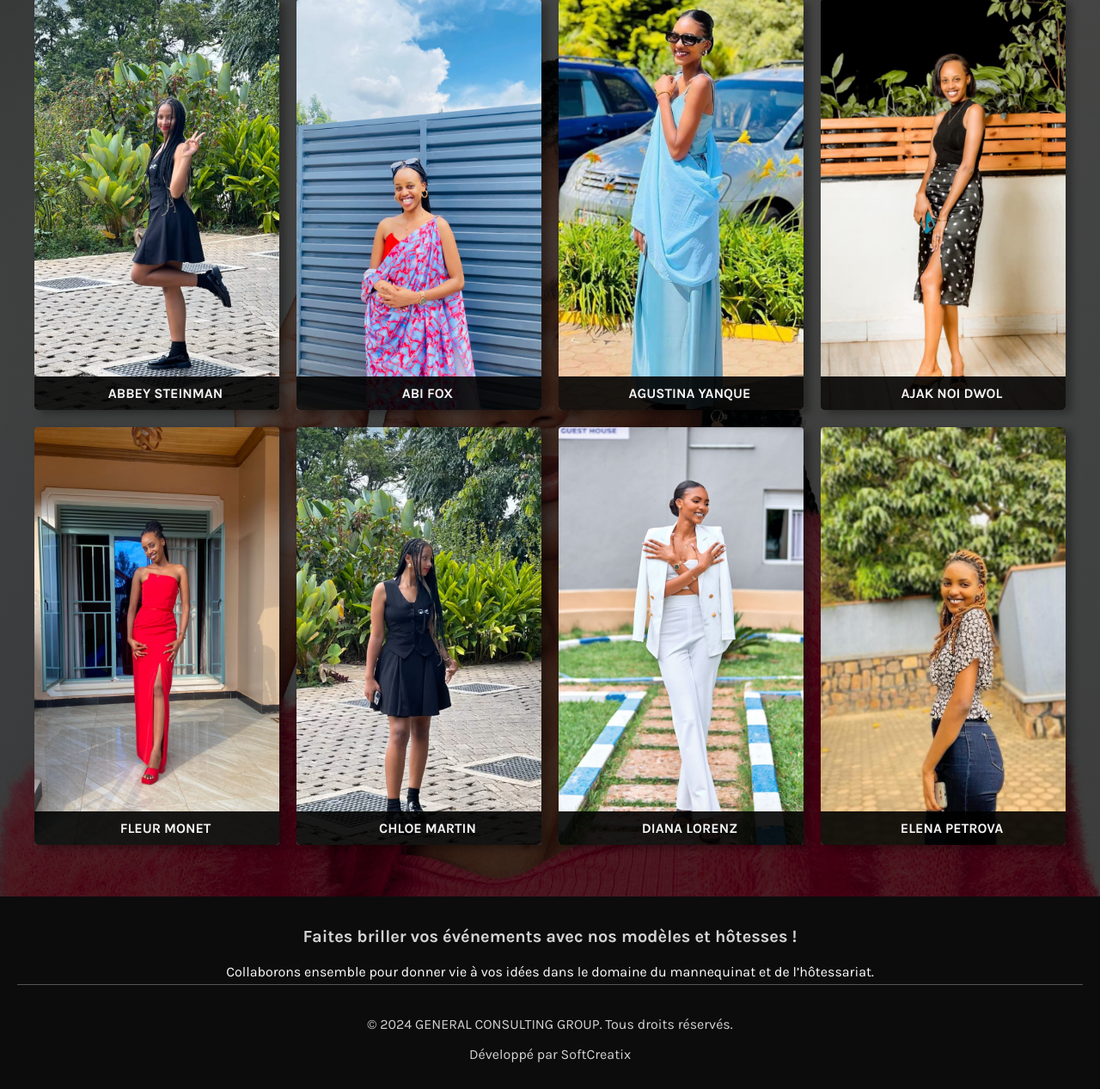
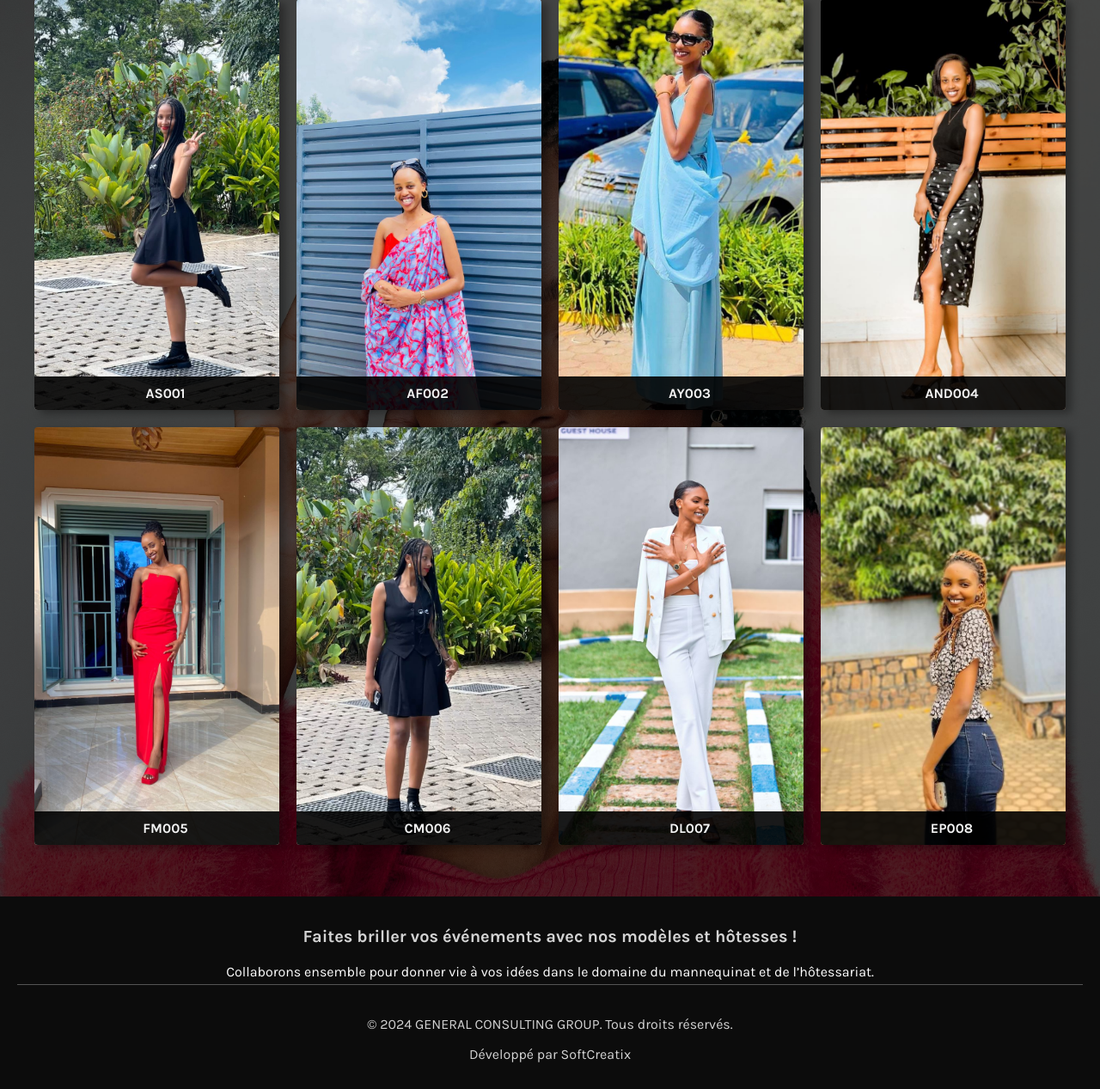
Before and after one commit to gabrielbuhendwa/mod-les-et-h-tesses, a PHP site: page /pages/gallerie.html in a window 1280 px wide. Shown: the part 263-1530 px from the top of the page at 86% size. Run offline with PHP 8.4, Linux system fonts and the light colour scheme; some web fonts are replaced.

Commit message:
add this to my repository

```diff
--- a/asset/css/hôtesses.css
+++ b/asset/css/hôtesses.css
@@ -32,7 +32,7 @@ header::before {
     left: 0;
     width: 100%;
     height: 100%;
-    background: rgba(0, 0, 0, 0.575);
+    background: rgba(0, 0, 0, 0.685);
     z-index: -1;
 }
 header .nav-bar {
@@ -267,7 +267,7 @@ header .nav-bar {
     left: 0;
     width: 100%;
     height: 100%;
-    background: rgba(0, 0, 0, 0.4);
+    background: rgba(0, 0, 0, 0.699);
     z-index: -1;
 }
 /*******************************************/
--- a/asset/css/modèle.css
+++ b/asset/css/modèle.css
@@ -32,7 +32,7 @@ header::before {
     left: 0;
     width: 100%;
     height: 100%;
-    background: rgba(0, 0, 0, 0.575);
+    background: rgba(0, 0, 0, 0.685);
     z-index: -1;
 }
 header .nav-bar {
@@ -267,7 +267,7 @@ header .nav-bar {
     left: 0;
     width: 100%;
     height: 100%;
-    background: rgba(0, 0, 0, 0.4);
+    background: rgba(0, 0, 0, 0.699);
     z-index: -1;
 }
 /*******************************************/
--- a/pages/gallerie.html
+++ b/pages/gallerie.html
@@ -66,7 +66,7 @@
             <!-- Card 1 -->
             <div class="card">
                 <img src="/asset/images/img5.jpeg" alt="Abbey Steinman">
-                <h3>ABBEY STEINMAN</h3>
+                <h3>AS001</h3>
                 <div class="card-details">
                     <p><strong>MODÈLES</strong></p>
                     <p><strong>Sexe:</strong> Femme</p>
@@ -81,7 +81,7 @@
             </div>
             <div class="card">
                 <img src="/asset/images/img16.jpeg" alt="Abi Fox">
-                <h3>ABI FOX</h3>
+                <h3>AF002</h3>
                 <div class="card-details">
                     <p><strong>HÔTESSES</strong></p>
                     <p><strong>Sexe:</strong> Femme</p>
@@ -96,7 +96,7 @@
             </div>
             <div class="card">
                 <img src="/asset/images/img2.jpeg" alt="Agustina Yanque">
-                <h3>AGUSTINA YANQUE</h3>
+                <h3>AY003</h3>
                 <div class="card-details">
                     <p><strong>MODÈLES</strong></p>
                     <p><strong>Sexe:</strong> Femme</p>
@@ -111,7 +111,7 @@
             </div>
             <div class="card">
                 <img src="/asset/images/img17.jpeg" alt="Ajak Noi Dwol">
-                <h3>AJAK NOI DWOL</h3>
+                <h3>AND004</h3>
                 <div class="card-details">
                     <p><strong>HÔTESSES</strong></p>
                     <p><strong>Sexe:</strong> Femme</p>
@@ -126,7 +126,7 @@
             </div>
             <div class="card">
                 <img src="/asset/images/img15.jpeg" alt="Fleur Monet">
-                <h3>FLEUR MONET</h3>
+                <h3>FM005</h3>
                 <div class="card-details">
                     <p><strong>MODÈLES</strong></p>
                     <p><strong>Sexe:</strong> Femme</p>
@@ -141,7 +141,7 @@
             </div>
             <div class="card">
                 <img src="/asset/images/img9.jpeg" alt="Chloe Martin">
-                <h3>CHLOE MARTIN</h3>
+                <h3>CM006</h3>
                 <div class="card-details">
                     <p><strong>HÔTESSES</strong></p>
                     <p><strong>Sexe:</strong> Femme</p>
@@ -156,7 +156,7 @@
             </div>
             <div class="card">
                 <img src="/asset/images/2 (2).jpeg" alt="Diana Lorenz">
-                <h3>DIANA LORENZ</h3>
+                <h3>DL007</h3>
                 <div class="card-details">
                     <p><strong>MODÈLES</strong></p>
                     <p><strong>Sexe:</strong> Femme</p>
@@ -171,7 +171,7 @@
             </div>
             <div class="card">
                 <img src="/asset/images/img4.jpeg" alt="Elena Petrova">
-                <h3>ELENA PETROVA</h3>
+                <h3>EP008</h3>
                 <div class="card-details">
                     <p><strong>HÔTESSES</strong></p>
                     <p><strong>Sexe:</strong> Femme</p>
```
